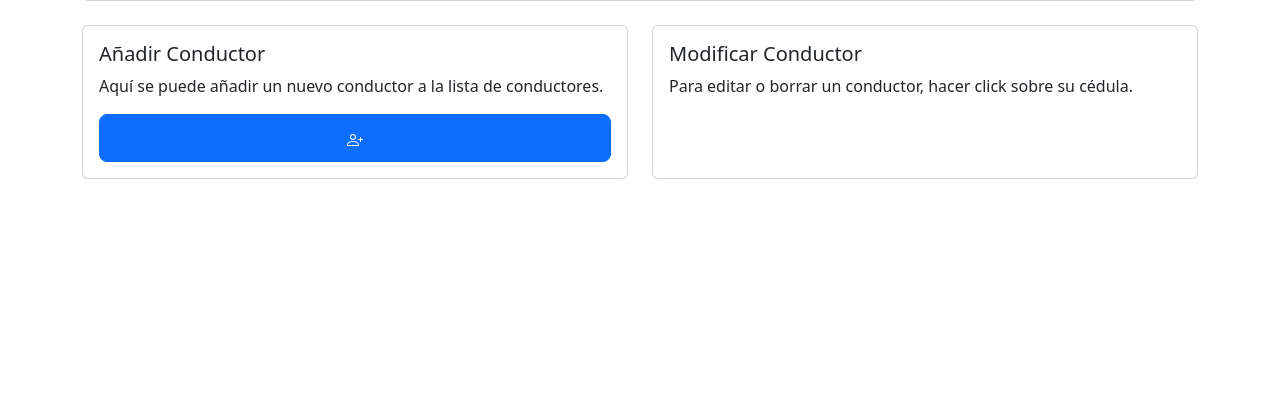
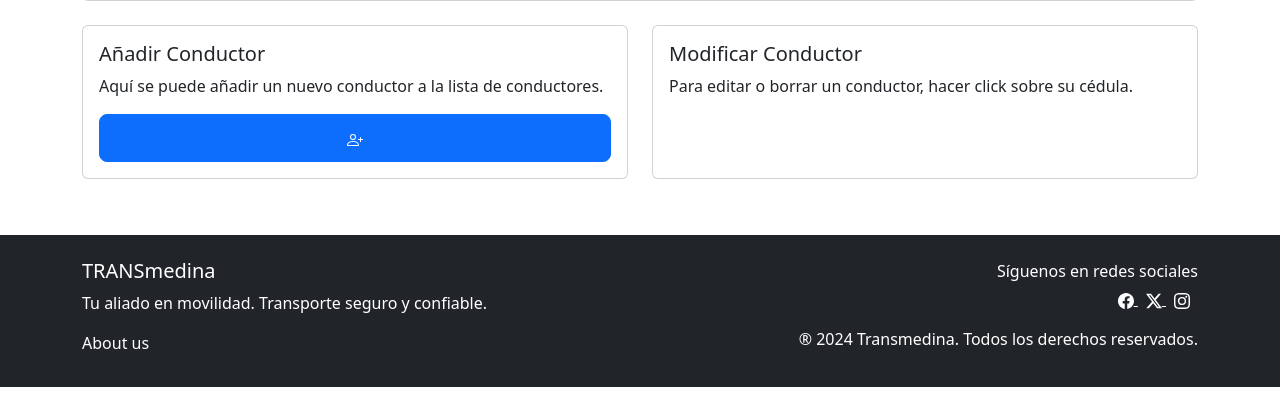
Before and after one commit to luiseurban/Transmedina_Project, a Django app: page /conductores/ in a window 1280 px wide. Shown: the part 391-800 px from the top of the page. Run offline with Django 5.2, Linux system fonts and the light colour scheme; the visitor is signed in with stand-in values (Sample User, id 1); data that the repository does not hold is empty.

Commit message:
update base.html add footer

```diff
--- a/conductores/templates/layout/base.html
+++ b/conductores/templates/layout/base.html
@@ -121,7 +121,42 @@
     {% block content %}
 
     {% endblock %}
+    <footer class="bg-dark text-white mt-5">
+        <div class="container py-4">
+          <div class="row">
+            <div class="col-md-6">
+              <h5>TRANSmedina</h5>
+              <p>Tu aliado en movilidad. Transporte seguro y confiable.</p>
 
+              <p class="mb-2">About us</p>
+            </div>
+
+
+            <div class="col-md-6 text-md-end">
+              <p class="mb-1">Síguenos en redes sociales</p>
+              <a href="#" class="text-white me-2">
+                <svg xmlns="http://www.w3.org/2000/svg" width="16" height="16" fill="currentColor" class="bi bi-facebook" viewBox="0 0 16 16">
+                    <path d="M16 8.049c0-4.446-3.582-8.05-8-8.05C3.58 0-.002 3.603-.002 8.05c0 4.017 2.926 7.347 6.75 7.951v-5.625h-2.03V8.05H6.75V6.275c0-2.017 1.195-3.131 3.022-3.131.876 0 1.791.157 1.791.157v1.98h-1.009c-.993 0-1.303.621-1.303 1.258v1.51h2.218l-.354 2.326H9.25V16c3.824-.604 6.75-3.934 6.75-7.951"/>
+                  </svg>
+              </a>
+
+            <a href="#" class="text-white me-2">
+                <svg xmlns="http://www.w3.org/2000/svg" width="16" height="16" fill="currentColor" class="bi bi-twitter-x" viewBox="0 0 16 16">
+                    <path d="M12.6.75h2.454l-5.36 6.142L16 15.25h-4.937l-3.867-5.07-4.425 5.07H.316l5.733-6.57L0 .75h5.063l3.495 4.633L12.601.75Zm-.86 13.028h1.36L4.323 2.145H2.865z"/>
+                  </svg>
+              </a>
+
+              <a href="#" class="text-white me-2">
+                <svg xmlns="http://www.w3.org/2000/svg" width="16" height="16" fill="currentColor" class="bi bi-instagram" viewBox="0 0 16 16">
+                    <path d="M8 0C5.829 0 5.556.01 4.703.048 3.85.088 3.269.222 2.76.42a3.9 3.9 0 0 0-1.417.923A3.9 3.9 0 0 0 .42 2.76C.222 3.268.087 3.85.048 4.7.01 5.555 0 5.827 0 8.001c0 2.172.01 2.444.048 3.297.04.852.174 1.433.372 1.942.205.526.478.972.923 1.417.444.445.89.719 1.416.923.51.198 1.09.333 1.942.372C5.555 15.99 5.827 16 8 16s2.444-.01 3.298-.048c.851-.04 1.434-.174 1.943-.372a3.9 3.9 0 0 0 1.416-.923c.445-.445.718-.891.923-1.417.197-.509.332-1.09.372-1.942C15.99 10.445 16 10.173 16 8s-.01-2.445-.048-3.299c-.04-.851-.175-1.433-.372-1.941a3.9 3.9 0 0 0-.923-1.417A3.9 3.9 0 0 0 13.24.42c-.51-.198-1.092-.333-1.943-.372C10.443.01 10.172 0 7.998 0zm-.717 1.442h.718c2.136 0 2.389.007 3.232.046.78.035 1.204.166 1.486.275.373.145.64.319.92.599s.453.546.598.92c.11.281.24.705.275 1.485.039.843.047 1.096.047 3.231s-.008 2.389-.047 3.232c-.035.78-.166 1.203-.275 1.485a2.5 2.5 0 0 1-.599.919c-.28.28-.546.453-.92.598-.28.11-.704.24-1.485.276-.843.038-1.096.047-3.232.047s-2.39-.009-3.233-.047c-.78-.036-1.203-.166-1.485-.276a2.5 2.5 0 0 1-.92-.598 2.5 2.5 0 0 1-.6-.92c-.109-.281-.24-.705-.275-1.485-.038-.843-.046-1.096-.046-3.233s.008-2.388.046-3.231c.036-.78.166-1.204.276-1.486.145-.373.319-.64.599-.92s.546-.453.92-.598c.282-.11.705-.24 1.485-.276.738-.034 1.024-.044 2.515-.045zm4.988 1.328a.96.96 0 1 0 0 1.92.96.96 0 0 0 0-1.92m-4.27 1.122a4.109 4.109 0 1 0 0 8.217 4.109 4.109 0 0 0 0-8.217m0 1.441a2.667 2.667 0 1 1 0 5.334 2.667 2.667 0 0 1 0-5.334"/>
+                  </svg>
+              </a>
+
+              <p class="mt-3 mb-0">&reg; 2024 Transmedina. Todos los derechos reservados.</p>
+            </div>
+          </div>
+        </div>
+      </footer>
 
 </body>
 
```
